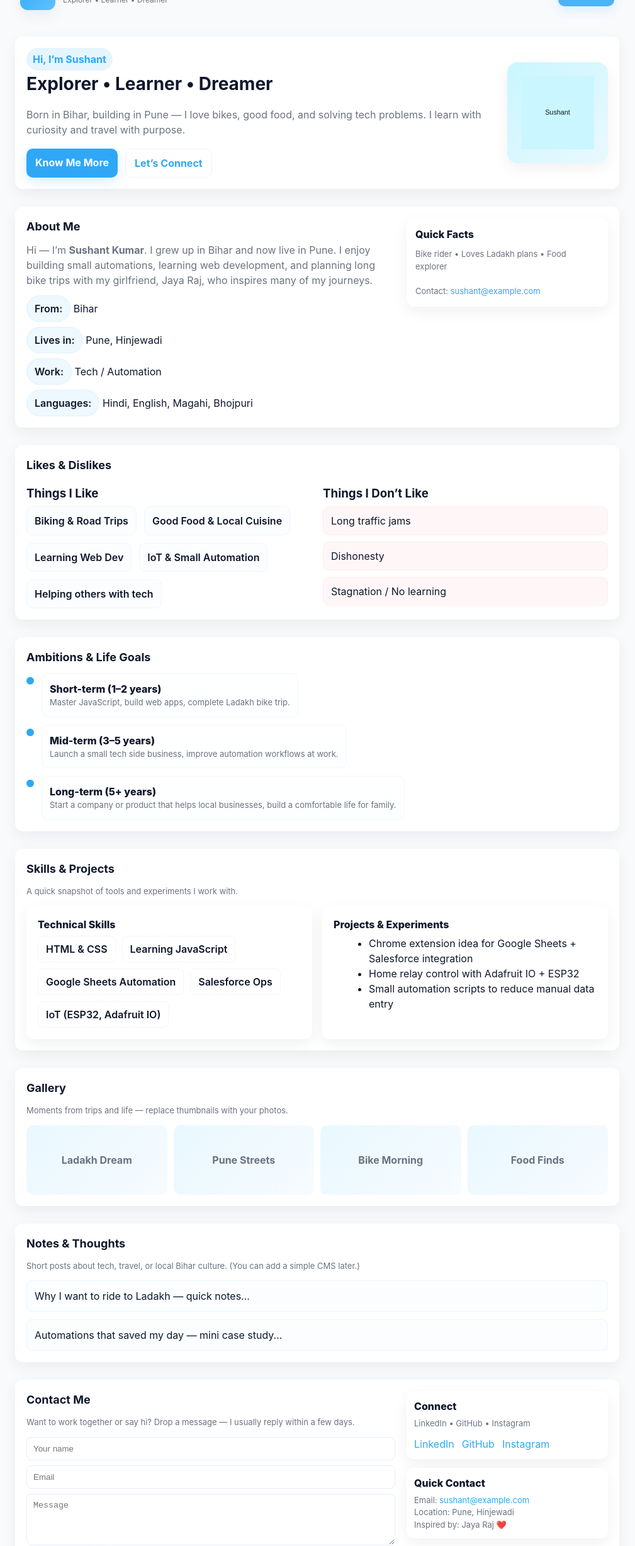
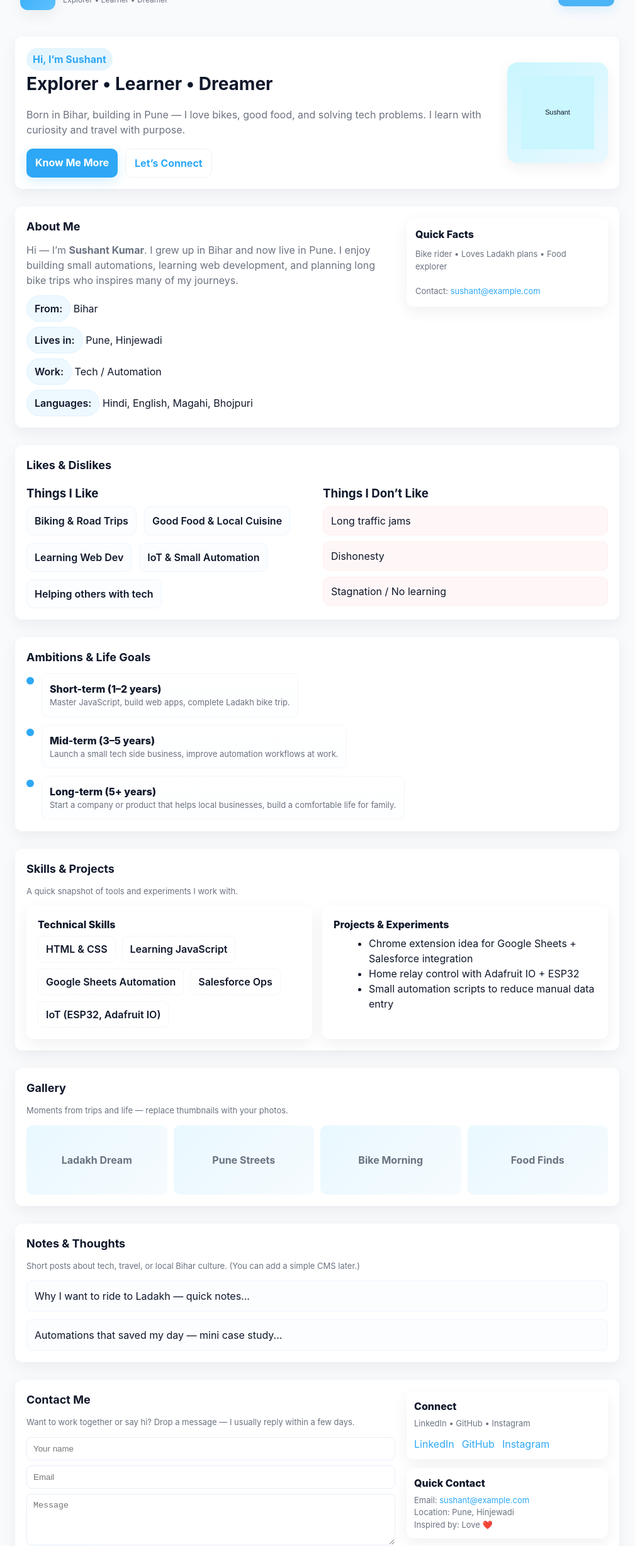
Before and after one commit to Sushanty007/sushant-website, a plain HTML site: page index.html in a window 1280 px wide. Shown: the part 106-2561 px from the top of the page at 63% size, without its empty margins (136-1145 px from the left). Drawn offline with Linux system fonts and the light colour scheme.

Commit message:
Update index.html

```diff
--- a/index.html
+++ b/index.html
@@ -245,7 +245,7 @@
         <div class="card two-col">
           <div>
             <h2>About Me</h2>
-            <p class="lead">Hi — I&rsquo;m <strong>Sushant Kumar</strong>. I grew up in Bihar and now live in Pune. I enjoy building small automations, learning web development, and planning long bike trips with my girlfriend, Jaya Raj, who inspires many of my journeys.</p>
+            <p class="lead">Hi — I&rsquo;m <strong>Sushant Kumar</strong>. I grew up in Bihar and now live in Pune. I enjoy building small automations, learning web development, and planning long bike trips who inspires many of my journeys.</p>
 
             <div class="info-list">
               <div><span class="pill">From:</span> Bihar</div>
@@ -411,7 +411,7 @@
                 <div style="font-weight:800">Quick Contact</div>
                 <div class="small" style="margin-top:6px">Email: <a href="mailto:sushant@example.com">sushant@example.com</a></div>
                 <div class="small">Location: Pune, Hinjewadi</div>
-                <div class="small">Inspired by: Jaya Raj ❤️</div>
+                <div class="small">Inspired by: Love ❤️</div>
               </div>
             </div>
           </aside>
```
